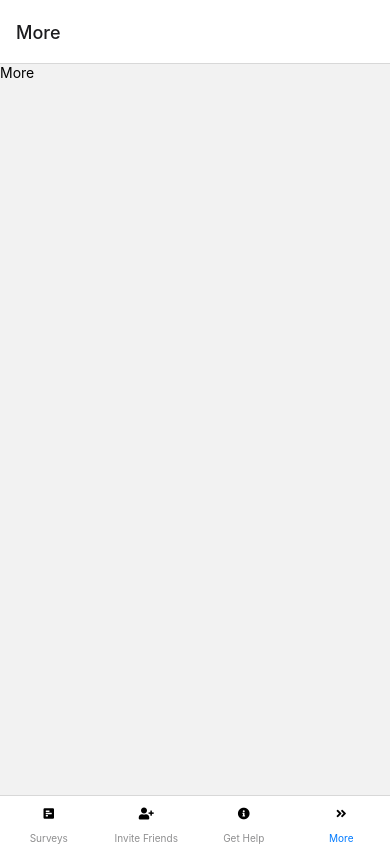
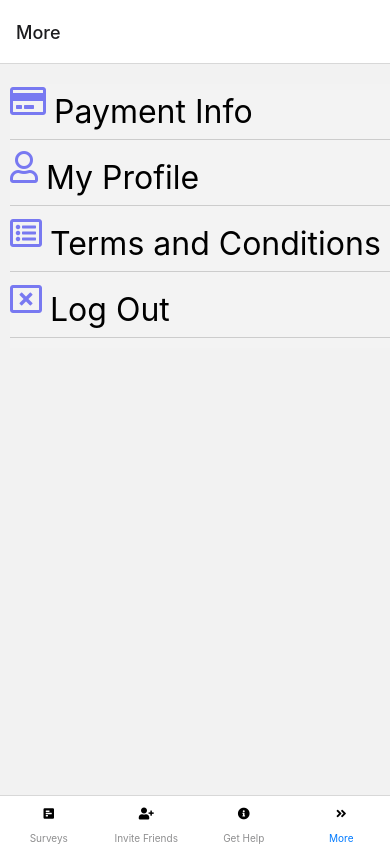
Before and after one commit to VirenderRana/O-RDS, a React Native app: screen /More in a window 390 px wide. Built offline with nearby package versions, Linux system fonts and the light colour scheme.

Commit message:
Created placeholder more.js
Also installed react-native-popup-menu for possible use with more.js

```diff
--- a/package.json
+++ b/package.json
@@ -19,7 +19,9 @@
     "react": "17.0.1",
     "react-dom": "17.0.1",
     "react-native": "0.64.3",
+    "react-native-popup-menu": "^0.15.12",
     "react-native-safe-area-context": "^4.2.1",
+    "react-native-svg": "^12.3.0",
     "react-native-vector-icons": "^9.1.0",
     "react-native-web": "0.17.1"
   },
--- a/src/screens/more.js
+++ b/src/screens/more.js
@@ -1,10 +1,111 @@
 import React from 'react';
-import { StyleSheet, Text, View, Button, Dimensions, ScrollView } from 'react-native';
+import { StyleSheet, Text, View, Button, Dimensions, ScrollView, Pressable } from 'react-native';
+import FontAwesome5 from 'react-native-vector-icons/FontAwesome5';
+import { Menu, MenuOptions, MenuOption, MenuTrigger, MenuProvider } from 'react-native-popup-menu';
 
 const More = () => {
   return (
-    <Text>More</Text>
+   // <MenuProvider>
+      <View style={styles.background}>
+
+      <View style={styles.row}>
+      <FontAwesome5 style={styles.icon} name = 'credit-card' />
+         <Pressable style={({ pressed }) => [
+            styles.shareButton,
+            {
+              backgroundColor: pressed ? 'lightgrey' :'#F3F3F3',
+            }
+
+            ]}>
+
+
+            <Text style={styles.text}>Payment Info </Text>
+
+          </Pressable>
+        </View>
+        {/**   <Menu>
+            <MenuTrigger text='Select action' />
+            <MenuOption>
+              <MenuOption onSelect={() => alert('Save')} text='Save' />
+            </MenuOption>
+          </Menu>
+        */}
+        <View style={styles.row}>
+          <FontAwesome5 style={styles.icon} name='user'/>
+          <Pressable style={({ pressed }) => [
+              styles.shareButton,
+              {
+                //Style change here
+                backgroundColor: pressed ? 'lightgrey' :'#F3F3F3',
+              }
+
+              ]}>
+
+
+              <Text style={styles.text}>My Profile</Text>
+
+            </Pressable>
+          </View>
+
+        <View style={styles.row}>
+          <FontAwesome5 style={styles.icon} name = 'list-alt' />
+          <Pressable style={({ pressed }) => [
+              styles.shareButton,
+              {
+                //Style change here
+                backgroundColor: pressed ? 'lightgrey' :'#F3F3F3',
+              }
+
+              ]}>
+
+            <Text style={styles.text}>Terms and Conditions</Text>
+          </Pressable>
+        </View>
+
+        <View style={styles.row}>
+          <FontAwesome5 style={styles.icon} name = 'window-close' />
+          <Pressable style={({ pressed }) => [
+              styles.shareButton,
+              {
+                //Style change here
+                backgroundColor: pressed ? 'lightgrey' :'#F3F3F3',
+              }
+
+              ]}>
+
+            <Text style={styles.text}>Log Out</Text>
+          </Pressable>
+        </View>
+
+      </View>
+  //  </MenuProvider>
   )
 }
 
+const styles = StyleSheet.create({
+  background: {
+
+    top: 20,
+    left: 10,
+    backgroundColor: '#F3F3F3'
+  },
+  row: {
+
+    flexDirection: "row",
+    borderColor: "#cccccc",
+    borderBottomWidth: 1,
+    marginBottom: 10
+
+  },
+  text: {
+    margin: 8,
+    fontSize: 32,
+  },
+  icon: {
+    fontSize: 32,
+    color: "#7879F1",
+  }
+
+});
+
 export default More
```
Also changed, not shown: src/screens/invite.js (line endings or trailing spaces), 2 other files (tests, documents, lock files or other folders).
